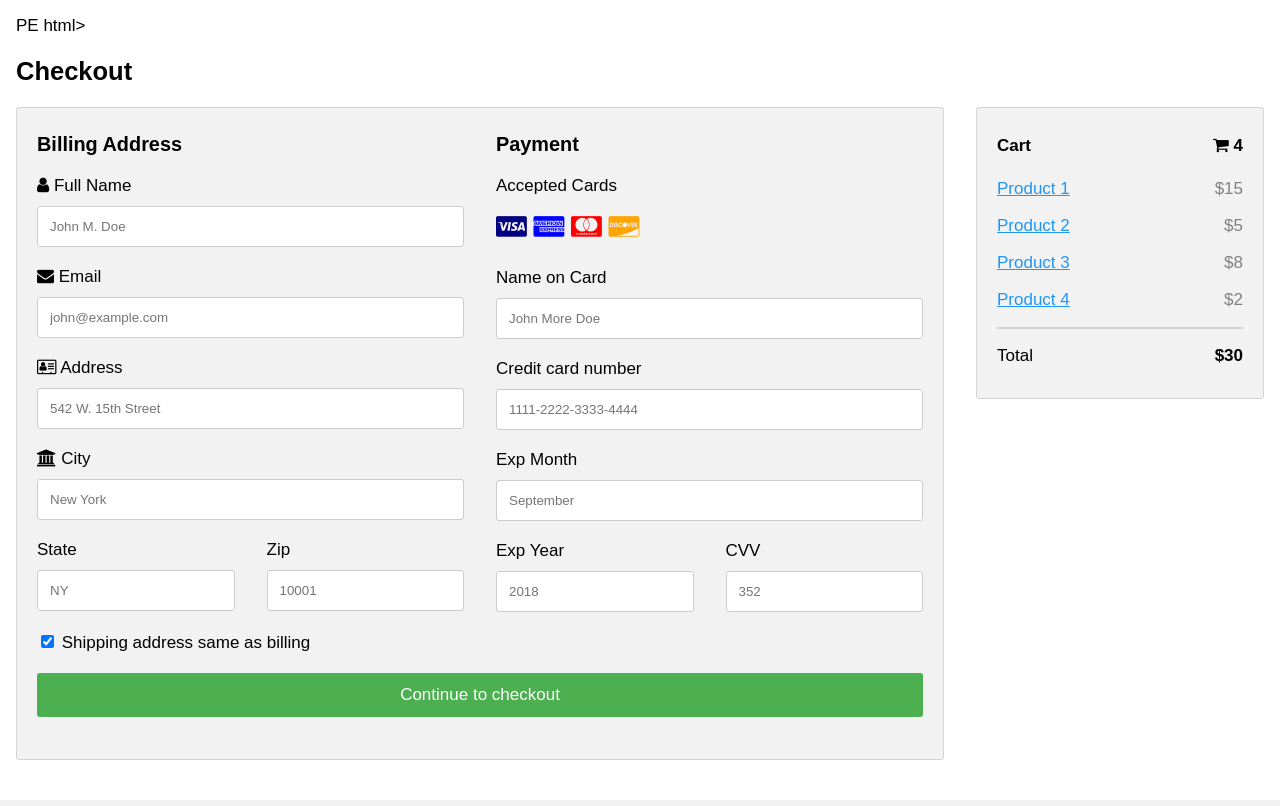
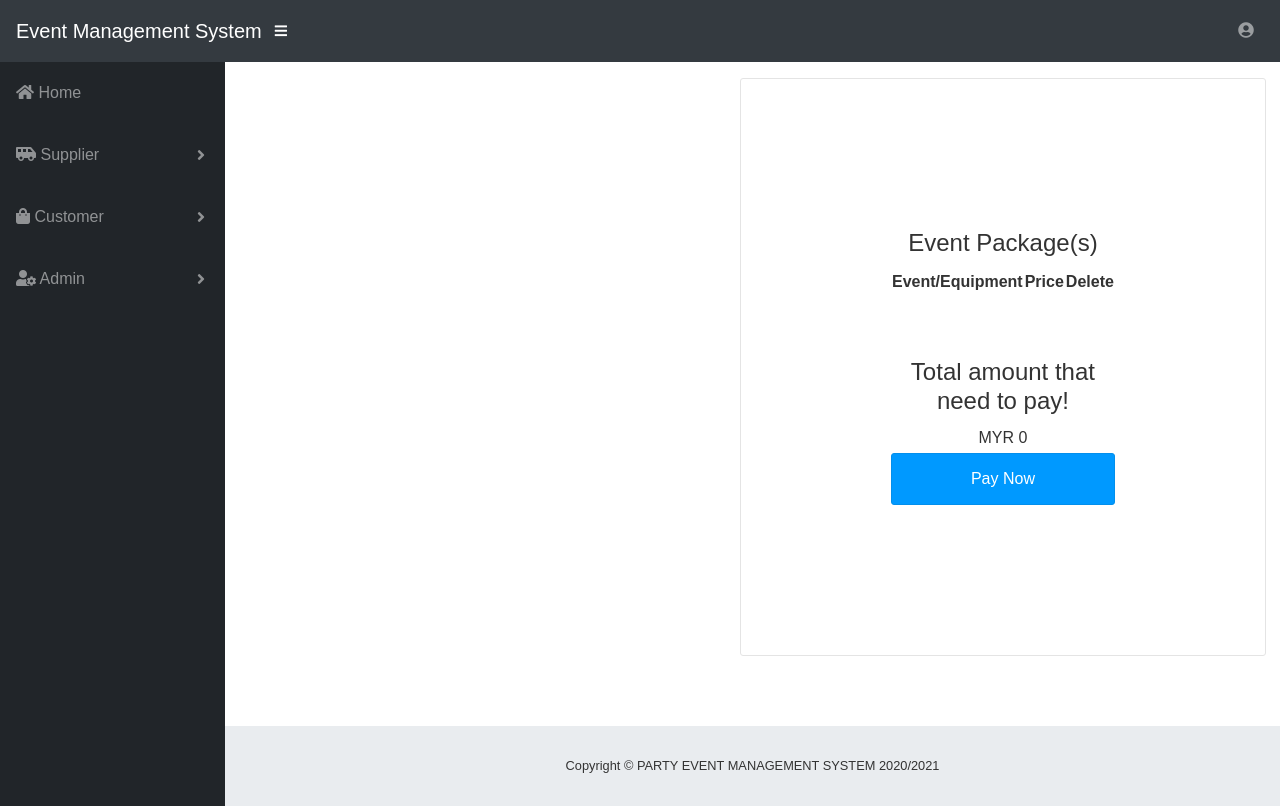
Before and after one commit to yewkhen97/Event_management_system, a PHP site: page /EMS/ApplicationLayer/UserView/cPaymentCheckout.php in a window 1280 px wide. Run offline with PHP 8.4, Linux system fonts and the light colour scheme; a user stored in the database is signed in; data comes from the database, SQL or seed files in the repository; lists and menus that the app fills with data are empty.

Commit message:
Revert "fix bug"

```diff
--- a/ApplicationLayer/UserView/cPaymentCheckout.php
+++ b/ApplicationLayer/UserView/cPaymentCheckout.php
@@ -1,193 +1,125 @@
-PE html>
-<html>
+<?php
+session_start();
+if($_SESSION["id"] == ""){
+echo '<script type="text/javascript">';
+echo 'alert("Please Login First");';
+echo 'window.location.href = "index.php";';
+echo '</script>';
+}
+
+
+
+?>
+<!DOCTYPE html>
+<html lang="en">
+
+  <head>
+<?php
+   include 'customerHeader.php';
+?>
+
+        <html>
+
 <head>
-<meta name="viewport" content="width=device-width, initial-scale=1">
-<link rel="stylesheet" href="https://cdnjs.cloudflare.com/ajax/libs/font-awesome/4.7.0/css/font-awesome.min.css">
 <style>
 body {
-  font-family: Arial;
-  font-size: 17px;
-  padding: 8px;
+    font-family: Arial;
+    line-height: 30px;
+    color: #333;
 }
 
-* {
-  box-sizing: border-box;
+#payment-box {
+    padding: 150px;
+   margin-left:500px;
+    border: #E4E4E4 1px solid;
+    display: inline-block;
+    text-align: center;
+    border-radius: 3px;
 }
 
-.row {
-  display: -ms-flexbox; /* IE10 */
-  display: flex;
-  -ms-flex-wrap: wrap; /* IE10 */
-  flex-wrap: wrap;
-  margin: 0 -16px;
+#pay_now {
+    padding: 10px 30px;
+    background: #09f;
+    border: #038fec 1px solid;
+    border-radius: 3px;
+    color: #FFF;
+    width: 100%;
+    cursor: pointer;
 }
 
-.col-25 {
-  -ms-flex: 25%; /* IE10 */
-  flex: 25%;
+.txt-title {
+    margin: 25px 0px 0px 0px;
+    color: #4e4e4e;
 }
 
-.col-50 {
-  -ms-flex: 50%; /* IE10 */
-  flex: 50%;
-}
-
-.col-75 {
-  -ms-flex: 75%; /* IE10 */
-  flex: 75%;
-}
-
-.col-25,
-.col-50,
-.col-75 {
-  padding: 0 16px;
-}
-
-.container {
-  background-color: #f2f2f2;
-  padding: 5px 20px 15px 20px;
-  border: 1px solid lightgrey;
-  border-radius: 3px;
-}
-
-input[type=text] {
-  width: 100%;
-  margin-bottom: 20px;
-  padding: 12px;
-  border: 1px solid #ccc;
-  border-radius: 3px;
-}
-
-label {
-  margin-bottom: 10px;
-  display: block;
-}
-
-.icon-container {
-  margin-bottom: 20px;
-  padding: 7px 0;
-  font-size: 24px;
-}
-
-.btn {
-  background-color: #4CAF50;
-  color: white;
-  padding: 12px;
-  margin: 10px 0;
-  border: none;
-  width: 100%;
-  border-radius: 3px;
-  cursor: pointer;
-  font-size: 17px;
-}
-
-.btn:hover {
-  background-color: #45a049;
-}
-
-a {
-  color: #2196F3;
-}
-
-hr {
-  border: 1px solid lightgrey;
-}
-
-span.price {
-  float: right;
-  color: grey;
-}
-
-/* Responsive layout - when the screen is less than 800px wide, make the two columns stack on top of each other instead of next to each other (also change the direction - make the "cart" column go on top) */
-@media (max-width: 800px) {
-  .row {
-    flex-direction: column-reverse;
-  }
-  .col-25 {
+.txt-price {
     margin-bottom: 20px;
-  }
+    color: #08926c;
+    font-size: 1.1em;
 }
 </style>
 </head>
 <body>
-
-<h2>Checkout</h2>
-<div class="row">
-  <div class="col-75">
-    <div class="container">
-      <form action="/action_page.php">
-
-        <div class="row">
-          <div class="col-50">
-            <h3>Billing Address</h3>
-            <label for="fname"><i class="fa fa-user"></i> Full Name</label>
-            <input type="text" id="fname" name="firstname" placeholder="John M. Doe">
-            <label for="email"><i class="fa fa-envelope"></i> Email</label>
-            <input type="text" id="email" name="email" placeholder="john@example.com">
-            <label for="adr"><i class="fa fa-address-card-o"></i> Address</label>
-            <input type="text" id="adr" name="address" placeholder="542 W. 15th Street">
-            <label for="city"><i class="fa fa-institution"></i> City</label>
-            <input type="text" id="city" name="city" placeholder="New York">
-
-            <div class="row">
-              <div class="col-50">
-                <label for="state">State</label>
-                <input type="text" id="state" name="state" placeholder="NY">
-              </div>
-              <div class="col-50">
-                <label for="zip">Zip</label>
-                <input type="text" id="zip" name="zip" placeholder="10001">
-              </div>
-            </div>
-          </div>
-
-          <div class="col-50">
-            <h3>Payment</h3>
-            <label for="fname">Accepted Cards</label>
-            <div class="icon-container">
-              <i class="fa fa-cc-visa" style="color:navy;"></i>
-              <i class="fa fa-cc-amex" style="color:blue;"></i>
-              <i class="fa fa-cc-mastercard" style="color:red;"></i>
-              <i class="fa fa-cc-discover" style="color:orange;"></i>
-            </div>
-            <label for="cname">Name on Card</label>
-            <input type="text" id="cname" name="cardname" placeholder="John More Doe">
-            <label for="ccnum">Credit card number</label>
-            <input type="text" id="ccnum" name="cardnumber" placeholder="1111-2222-3333-4444">
-            <label for="expmonth">Exp Month</label>
-            <input type="text" id="expmonth" name="expmonth" placeholder="September">
-            <div class="row">
-              <div class="col-50">
-                <label for="expyear">Exp Year</label>
-                <input type="text" id="expyear" name="expyear" placeholder="2018">
-              </div>
-              <div class="col-50">
-                <label for="cvv">CVV</label>
-                <input type="text" id="cvv" name="cvv" placeholder="352">
-              </div>
-            </div>
-          </div>
+  <php>
+    <?php
+include "../../BusinessServiceLayer/UserC/BookingController.php"; // Display Events in cart via the controller -Darrell
+$title = "Total amount that need to pay!";
+$events = "Event Package(s)";
+$totalpayment = 0;
+?>
+<div id="payment-box">
+<?php
+		// Start for Cart list for Events -Darrell
+        echo "<h4>$events</h4>";
+        echo "<table width=100%>
+        <tr>
+        	<th>Event/Equipment</th>
+        	<th>Price</th>
+          <th>Delete </th>
+        </tr>";
+        $hiddenTotal = cartList(); // total price for events -Darrell
+        echo "</table>";
+        echo "<br><br>";
+        // End for Cart list for Events -Darrell
+        $totalpayment += $hiddenTotal; // Test for adding total event price -Darrell
+        $_SESSION['totalpayment'] = $totalpayment;
+        echo"<h4>$title</h4>";
+        echo"<div>MYR $totalpayment</div>";
+        storingBookID();
+        ?>
+        <form action="https://www.sandbox.paypal.com/cgi-bin/webscr"
+            method="post" target="_top">
+            <input type='hidden' name='business'
+                value='sb-exbyo2416675@business.example.com'> <input type='hidden'
+                name='item_name' value='EVENT'> <input type='hidden'
+                name='item_number' value='EVENT#N1'>
+                <?php
+                echo"<input type='hidden'
+                name='amount' value='$totalpayment'>" ?>
+                <input type='hidden'
+                name='no_shipping' value='1'> <input type='hidden'
+                name='currency_code' value='MYR'> <input type='hidden'
+                name='notify_url'
+                value='http://localhost/EMS/BusinessServiceLayer/UserM/cPaymentRecord.php'>
+            <input type='hidden' name='cancel_return'
+                value='http://localhost/EMS/ApplicationLayer/UserView/cPaymentCancel.php'>
+            <input type='hidden' name='return'
+                value='http://localhost/EMS/ApplicationLayer/UserView/cPaymentSuccess.php'>
+            <input type="hidden" name="cmd" value="_xclick"> <input
+                type="submit" name="pay_now" id="pay_now"
+                Value="Pay Now">
+        </form>
+    </div>
+</body>
+</html>
 
         </div>
-        <label>
-          <input type="checkbox" checked="checked" name="sameadr"> Shipping address same as billing
-        </label>
-        <input type="submit" value="Continue to checkout" class="btn">
-      </form>
-    </div>
-  </div>
-  <div class="col-25">
-    <div class="container">
-      <h4>Cart <span class="price" style="color:black"><i class="fa fa-shopping-cart"></i> <b>4</b></span></h4>
-      <p><a href="#">Product 1</a> <span class="price">$15</span></p>
-      <p><a href="#">Product 2</a> <span class="price">$5</span></p>
-      <p><a href="#">Product 3</a> <span class="price">$8</span></p>
-      <p><a href="#">Product 4</a> <span class="price">$2</span></p>
-      <hr>
-      <p>Total <span class="price" style="color:black"><b>$30</b></span></p>
-    </div>
-  </div>
-</div>
+        <!-- /.container-fluid -->
 
-</body>
+
+
+
+<?php
+         include 'customerFooter.php';
+         ?>
 </html>
--- a/BusinessServiceLayer/UserC/cTrackingController.php
+++ b/BusinessServiceLayer/UserC/cTrackingController.php
@@ -31,7 +31,7 @@ session_start();
                                                          $result3 = getStatus($row["B_bookingID"]);
                                                          if ($result3-> num_rows > 0){
 															while ($row3 = $result3-> fetch_assoc()){
-															$str_arr = explode (",",$row3["TO_proc"] );
+															$str_arr = explode (",",$row3["TO_process"] );
 															$str_arr2 = explode (",",$row3["TO_Date"] );
 														   echo"<td>";
 														   $i=1;
```
Also changed, not shown: ApplicationLayer/UserView/cPaymentCancel.php (added, +52 -0 lines), ApplicationLayer/UserView/cPaymentSuccess.php (added, +155 -0 lines), BusinessServiceLayer/UserC/cPaymentController.php (+47 -31 lines), BusinessServiceLayer/UserM/cPaymentRecord.php (+127 -50 lines), README.md.
